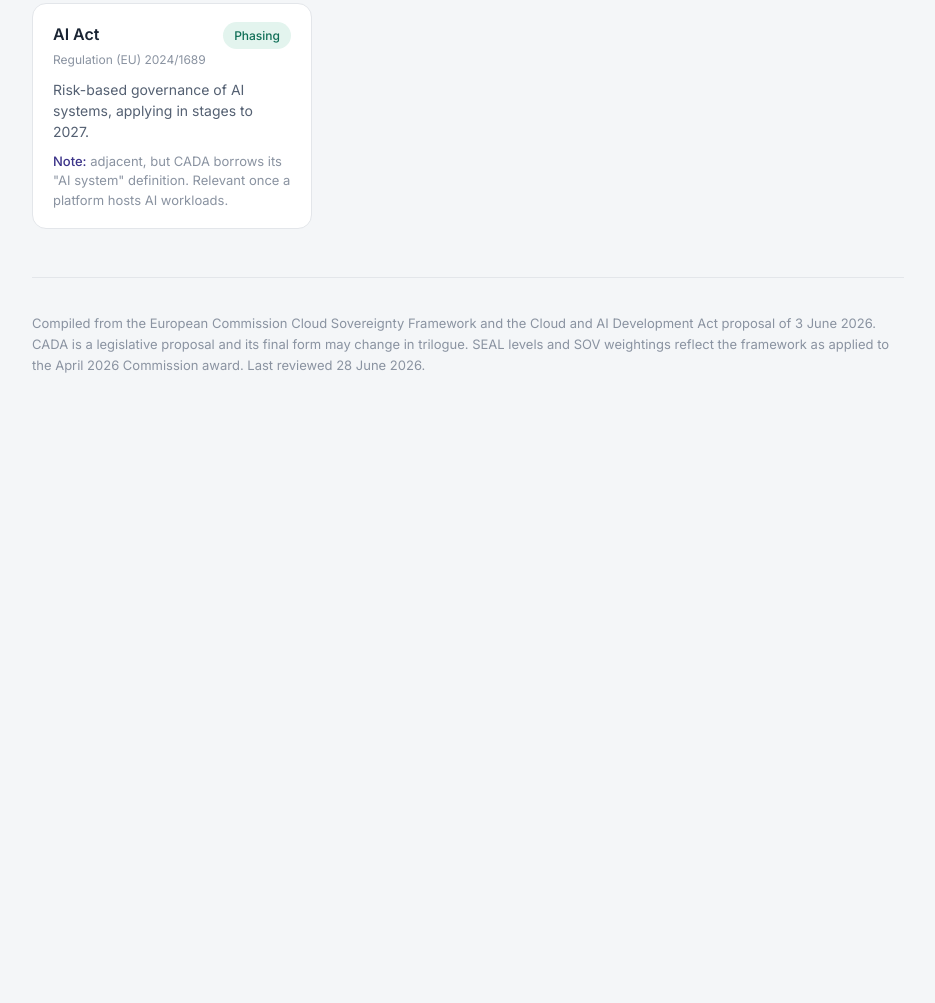
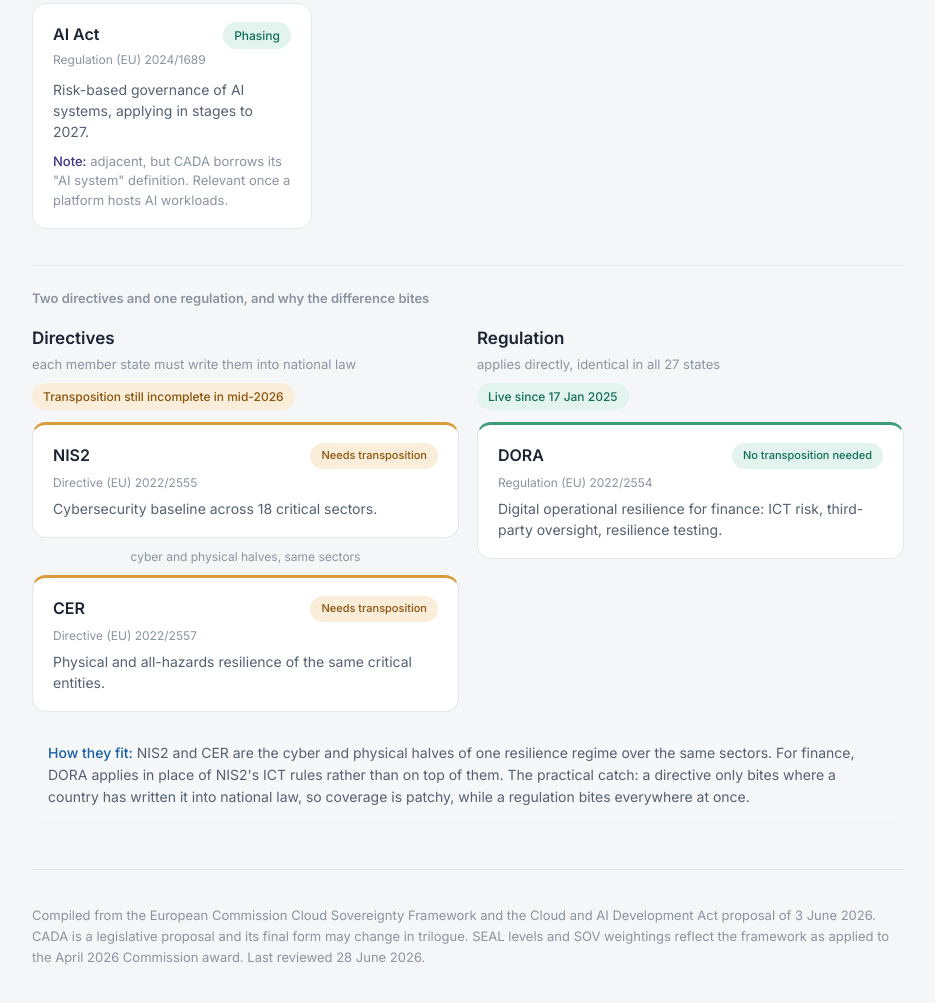
Before and after one commit to alstedts/sovereignty, a plain HTML site: page index.html in a window 1280 px wide. Shown: the part 2079-3082 px from the top of the page, without its empty margins (172-1107 px from the left). Before the commit the page ends 2548 px from the top, so only its background shows below. Drawn offline with Linux system fonts and the light colour scheme.

Commit message:
Add files via upload

```diff
--- a/index.html
+++ b/index.html
@@ -108,12 +108,25 @@ h1{font-family:var(--serif);font-weight:600;font-size:clamp(30px,5vw,46px);line-
 .anote{font-size:13px;color:var(--tm);margin:0;line-height:1.5;}
 .anote b{color:var(--hl-tx);font-weight:500;}
 
+.rgrid{display:grid;grid-template-columns:1fr 1fr;gap:18px;}
+.rlh{margin-bottom:12px;}
+.rlt{font-size:17px;font-weight:600;margin:0;}
+.rls{font-size:13px;color:var(--tm);margin:2px 0 8px;}
+.acard.rdir{border-top:3px solid #d99a3c;}
+.acard.rreg{border-top:3px solid #3a9d78;}
+.rch{display:flex;align-items:center;justify-content:space-between;gap:8px;margin-bottom:4px;}
+.rcn{font-size:16px;font-weight:600;}
+.rtwin{text-align:center;font-size:12px;color:var(--tm);margin:9px 0;}
+.rfoot{margin-top:16px;background:var(--inset);border-radius:12px;padding:14px 16px;font-size:14px;color:var(--ts);line-height:1.55;}
+.rfoot b{color:var(--bl-tx);font-weight:500;}
+
 footer{margin-top:48px;padding-top:22px;border-top:1px solid var(--bd);
   font-size:13px;color:var(--tm);line-height:1.6;}
 footer a{color:var(--bl-tx);}
 @media (max-width:600px){
   .wrap{padding:44px 18px 60px;}
   .stack{padding-left:0;} .stack::before{display:none;} .tier::before{display:none;}
+  .rgrid{grid-template-columns:1fr;}
 }
 @media (prefers-reduced-motion:reduce){*{transition:none!important;}}
 </style>
@@ -244,6 +257,41 @@ footer a{color:var(--bl-tx);}
     </div>
   </div>
 
+  <p class="adj-h">Two directives and one regulation, and why the difference bites</p>
+  <div class="rgrid">
+    <div>
+      <div class="rlh">
+        <p class="rlt">Directives</p>
+        <p class="rls">each member state must write them into national law</p>
+        <span class="pill am">Transposition still incomplete in mid-2026</span>
+      </div>
+      <div class="acard rdir">
+        <div class="rch"><span class="rcn">NIS2</span><span class="pill am" style="font-size:11px;">Needs transposition</span></div>
+        <p class="ar">Directive (EU) 2022/2555</p>
+        <p class="adesc" style="margin:6px 0 0;">Cybersecurity baseline across 18 critical sectors.</p>
+      </div>
+      <p class="rtwin">cyber and physical halves, same sectors</p>
+      <div class="acard rdir">
+        <div class="rch"><span class="rcn">CER</span><span class="pill am" style="font-size:11px;">Needs transposition</span></div>
+        <p class="ar">Directive (EU) 2022/2557</p>
+        <p class="adesc" style="margin:6px 0 0;">Physical and all-hazards resilience of the same critical entities.</p>
+      </div>
+    </div>
+    <div>
+      <div class="rlh">
+        <p class="rlt">Regulation</p>
+        <p class="rls">applies directly, identical in all 27 states</p>
+        <span class="pill gn">Live since 17 Jan 2025</span>
+      </div>
+      <div class="acard rreg">
+        <div class="rch"><span class="rcn">DORA</span><span class="pill gn" style="font-size:11px;">No transposition needed</span></div>
+        <p class="ar">Regulation (EU) 2022/2554</p>
+        <p class="adesc" style="margin:6px 0 0;">Digital operational resilience for finance: ICT risk, third-party oversight, resilience testing.</p>
+      </div>
+    </div>
+  </div>
+  <div class="rfoot"><b>How they fit:</b> NIS2 and CER are the cyber and physical halves of one resilience regime over the same sectors. For finance, DORA applies in place of NIS2's ICT rules rather than on top of them. The practical catch: a directive only bites where a country has written it into national law, so coverage is patchy, while a regulation bites everywhere at once.</div>
+
   <footer>
     <p>Compiled from the European Commission Cloud Sovereignty Framework and the Cloud and AI Development Act proposal of 3 June 2026. CADA is a legislative proposal and its final form may change in trilogue. SEAL levels and SOV weightings reflect the framework as applied to the April 2026 Commission award. Last reviewed 28 June 2026.</p>
   </footer>
```
